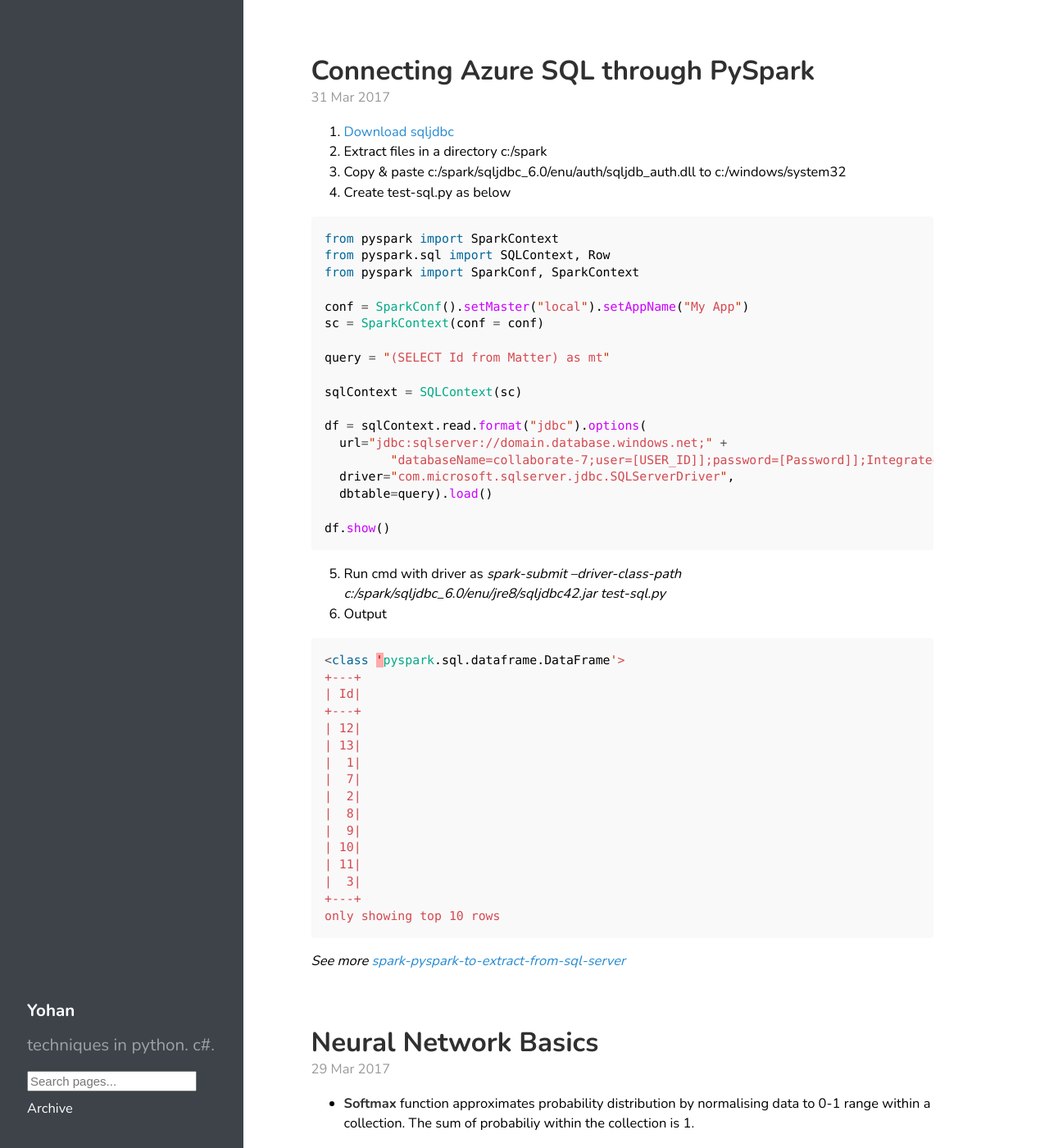
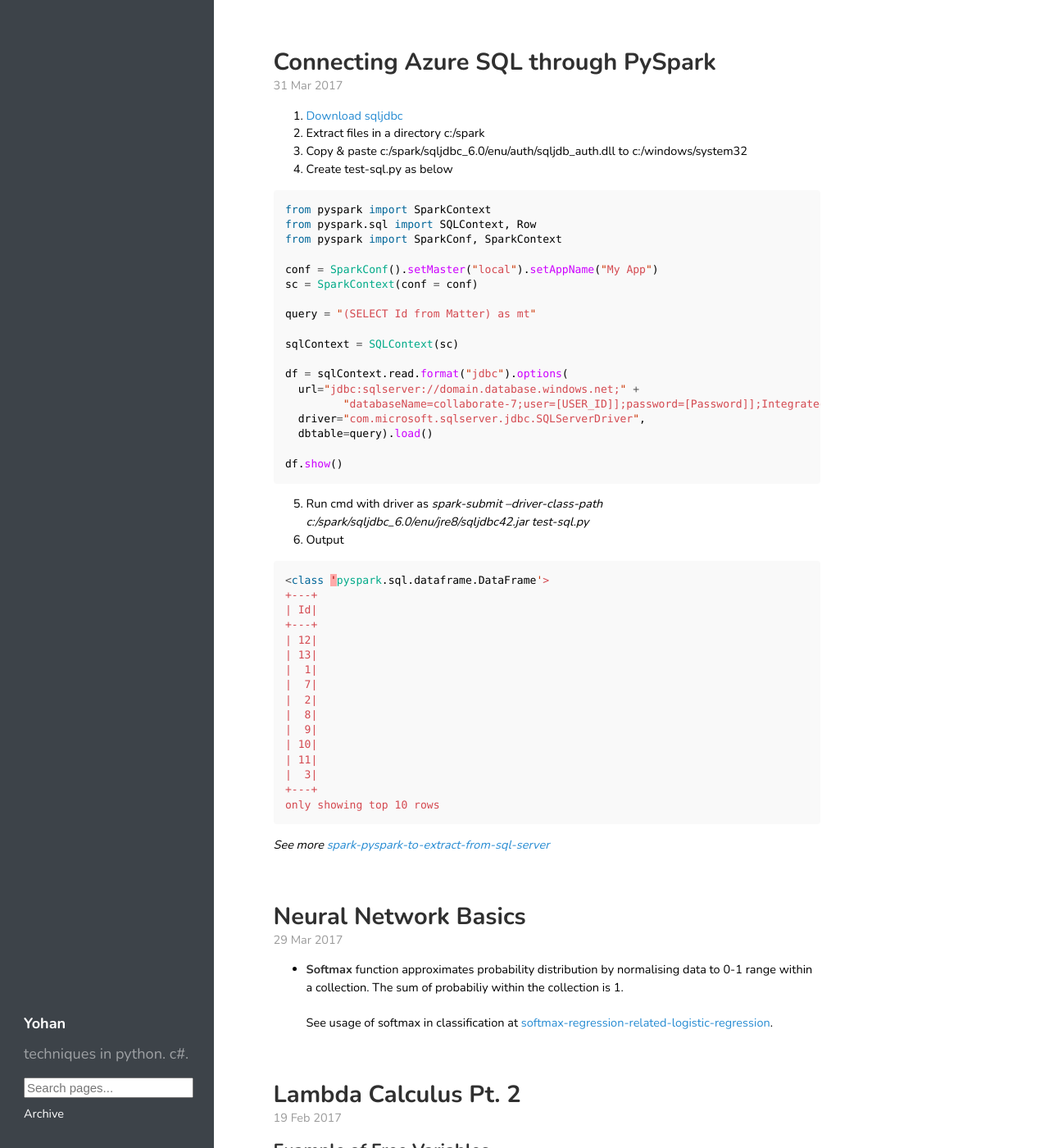
Before and after one commit to yohancheong/yohancheong.github.io, a Jekyll site: the page built from index.html, in a window 1280 px wide and 1400 px high. Shown: the whole window at 82% size. Built offline with Jekyll 4.4.1, drawn with Linux system fonts in a browser that asks for light colours; the list of posts is cut into pages by our own code.

Commit message:
Font size changing

```diff
--- a/public/css/hyde.css
+++ b/public/css/hyde.css
@@ -42,7 +42,7 @@ html {
 }
 @media (min-width: 58em) {
   html {
-    font-size: 16.5px;
+    font-size: 14.5px;
   }
 }
 
```
